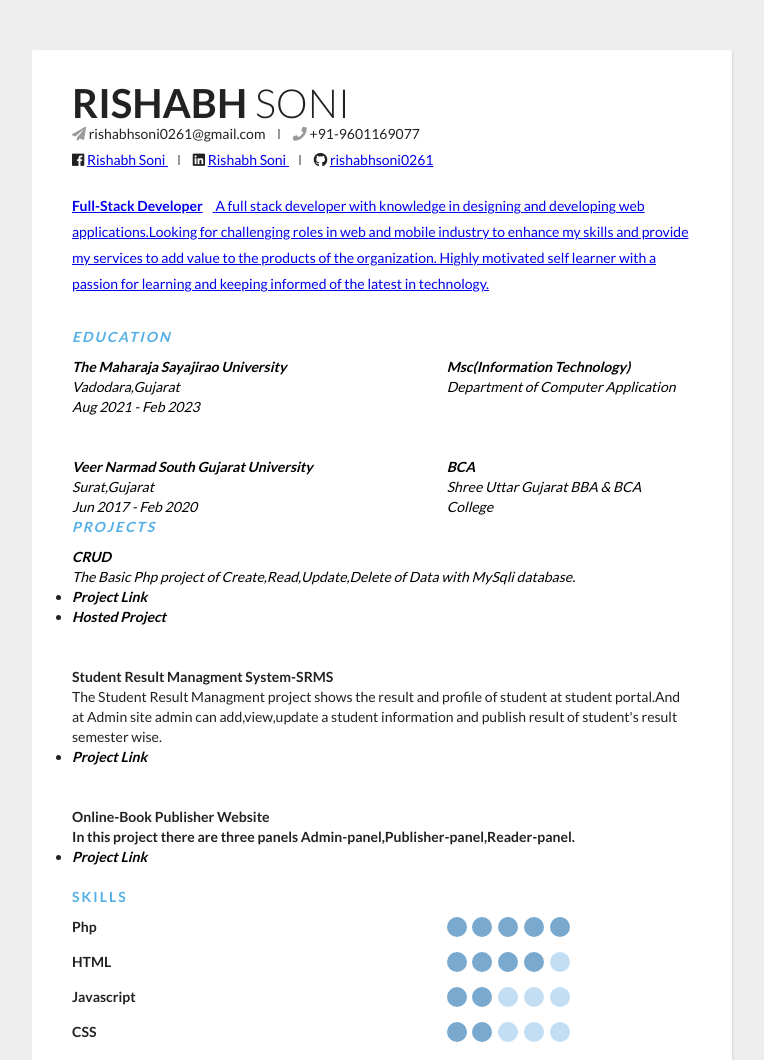
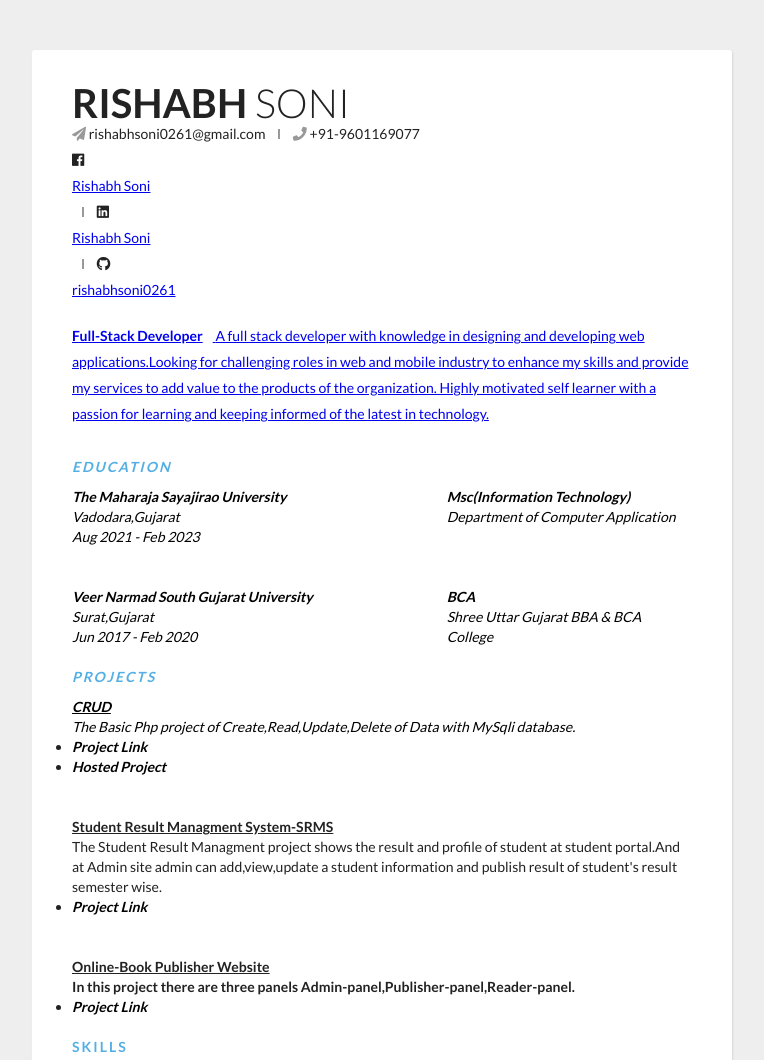
Before and after one commit to rishabhsoni0261/rishabhsoni.github.io, a plain HTML site: page index.html in a window 1280 px wide. Shown: the top 1060 px of the page, without its empty margins (258-1022 px from the left). Drawn offline with nearby package versions, Linux system fonts and the light colour scheme.

Commit message:
Update index.html

```diff
--- a/index.html
+++ b/index.html
@@ -25,15 +25,15 @@
       <span class="phone-val">+91-9601169077</span><br>
       <i class="fab fa-facebook"></i>
        <a target="_blank" rel="author" href="https://www.facebook.com/profile.php?id=100005463120313">
-                        <span>Rishabh Soni</span>
+         <div class="name"><span>Rishabh Soni</span></div>
                     </a><span class="separator"></span>
       <i class="fab fa-linkedin"></i>
        <a target="_blank" rel="author" href="https://www.linkedin.com/in/rishabh-soni-bba51120b">
-                        <span>Rishabh Soni</span>
+         <div class="name"><span>Rishabh Soni</span></div>
                     </a><span class="separator"></span>
        <i class="fab fa-github"></i>
        <a target="_blank" rel="author" href="https://github.com/rishabhsoni0261">
-                        <span>rishabhsoni0261</span>
+         <div class="name"><span>rishabhsoni0261</span></div>
     </div>
 
     <div class="about">
@@ -66,7 +66,7 @@
           </div>
           <div class="right">
             <div class="name">BCA</div>
-            <div class="desc">Shree Uttar Gujarat BBA & BCA College</div>
+            <div class="desc">Shree Uttar Gujarat BBA & BCA College</div><br>
           </div>
         </div>
 
@@ -77,7 +77,7 @@
       <div class="section__title">Projects</div>
        <div class="section__list">
          <div class="section__list-item">
-           <div class="name">CRUD</div>
+           <div class="name"><u>CRUD</u></div>
            <div class="text">The Basic Php project of Create,Read,Update,Delete of Data with MySqli database.<br>
              <ul>
                <li><b><a href="https://github.com/rishabhsoni0261/project1_crud">Project Link</a></b></li>
@@ -87,7 +87,7 @@
          </div>
 
          <div class="section__list-item">
-                    <div class="name">Student Result Managment System-SRMS</div>
+           <div class="name"><u>Student Result Managment System-SRMS</u></div>
            <div class="text">The Student Result Managment project shows the result and profile of student at student portal.And at Admin site admin can add,view,update a student information and publish result of student's result semester wise.<br>
              <ul>
              <li><a href="https://github.com/rishabhsoni0261/project2_srms"><b>Project Link<b></a></li>
@@ -98,7 +98,7 @@
        <br>
        <br>
         <div class="section__list-item">
-                    <div class="name">Online-Book Publisher Website</div>
+          <div class="name"><u>Online-Book Publisher Website</u></div>
            <div class="text">In this project there are three panels Admin-panel,Publisher-panel,Reader-panel.<br>
              <ul>
              <li><a href="https://github.com/rishabhsoni0261/project3_online_book_publisher"><b>Project Link<b></a></li>
```
